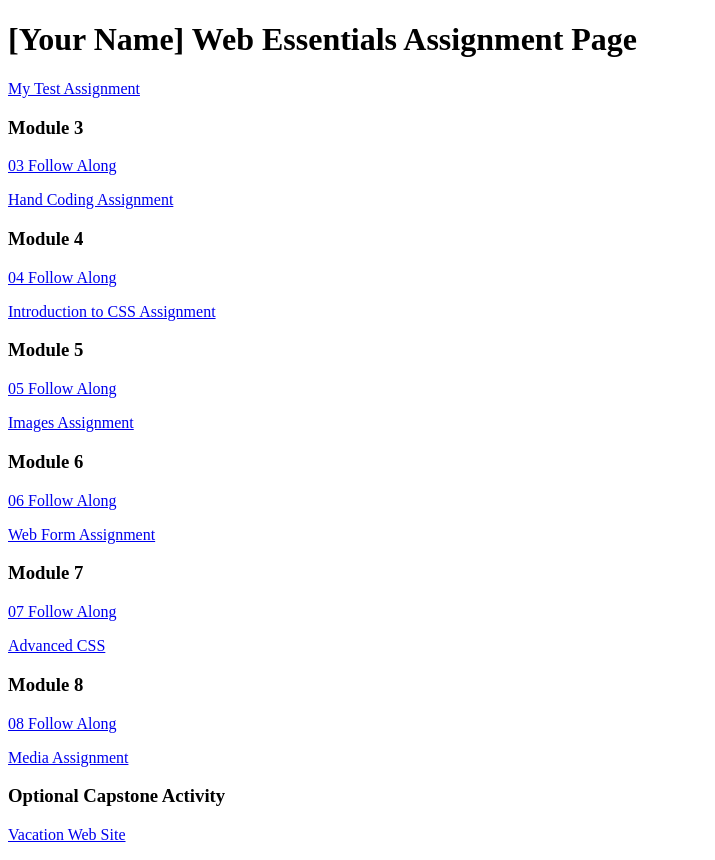
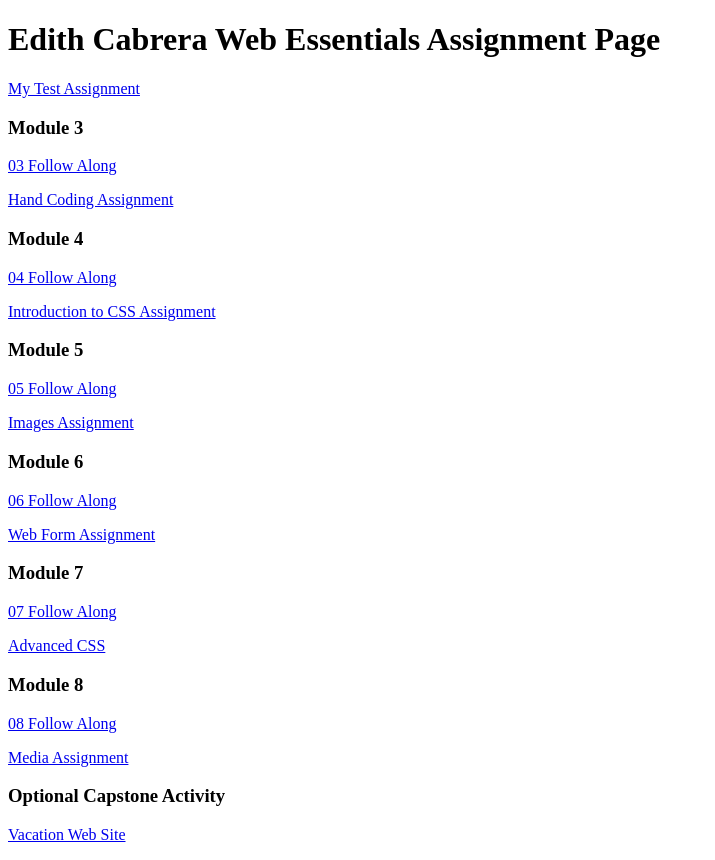
Before and after one commit to edithh578/dwdd1600, a plain HTML site: page index.html in a window 1280 px wide. Shown: the whole page, without its empty margins (0-715 px from the left). Drawn offline with Linux system fonts and the light colour scheme.

Commit message:
added my name

```diff
--- a/index.html
+++ b/index.html
@@ -6,7 +6,7 @@
 		<title>dwdd 1600 assignment list page</title>
 	</head>
 	<body>
-		<h1>[Your Name] Web Essentials Assignment Page</h1>
+		<h1>Edith Cabrera Web Essentials Assignment Page</h1>
 		<p><a href="01test">My Test Assignment</a></p>
 
 		<h3>Module 3</h3>
```
